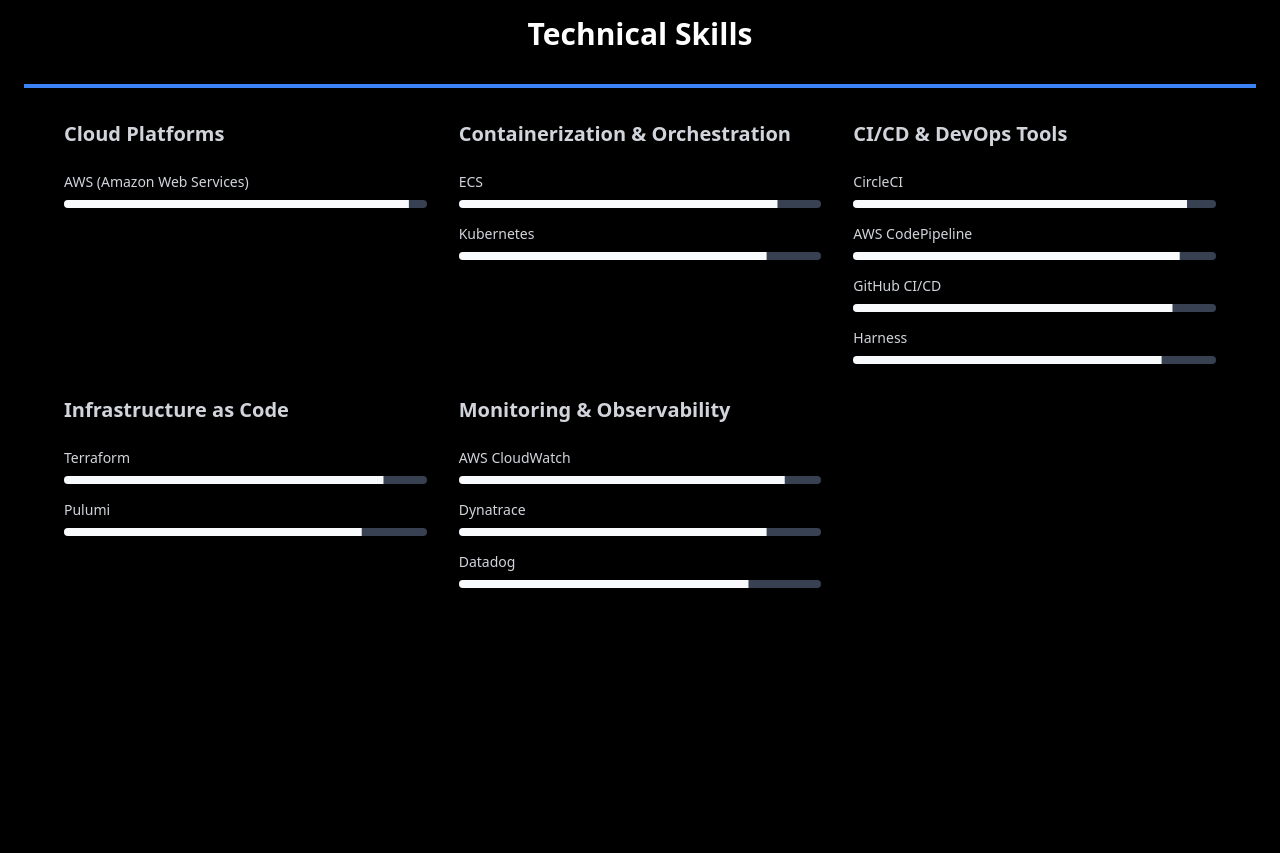
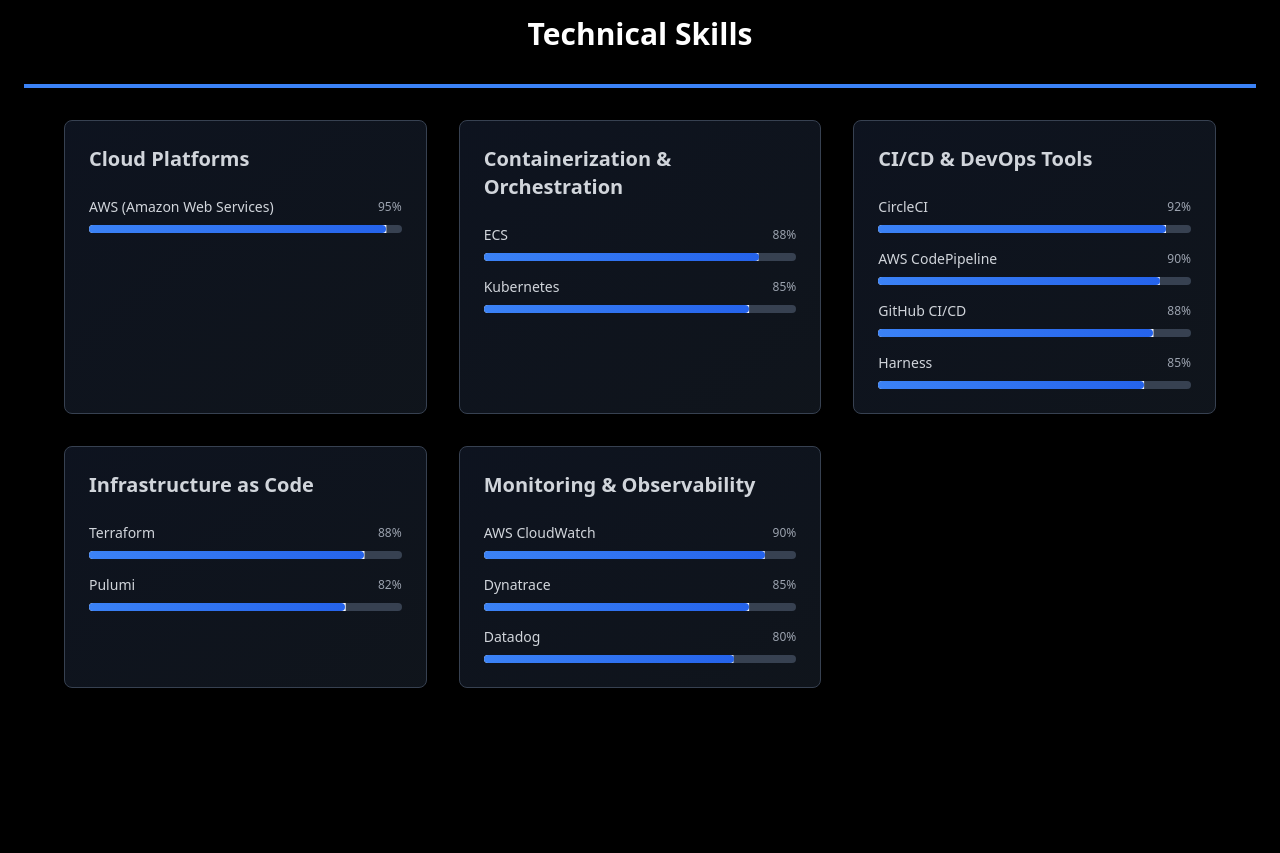
Before and after one commit to alinaleem/cloud-career-hub, a React (Vite) app: page / in a window 1280 px wide. Shown: the part 2000-2853 px from the top of the page. Built offline with nearby package versions, Linux system fonts and the light colour scheme.

Commit message:
Add hover effects to skills section
Added hover effects to the technical skills section, and provided a detailed prompt for replicating the changes on another platform.

```diff
--- a/src/components/SkillsChart.tsx
+++ b/src/components/SkillsChart.tsx
@@ -49,8 +49,11 @@ const SkillsChart = () => {
 
       <div className="grid md:grid-cols-2 lg:grid-cols-3 gap-8 max-w-6xl mx-auto">
         {skillCategories.map((category, categoryIndex) => (
-          <div key={categoryIndex} className="space-y-6">
-            <h3 className="text-xl font-bold text-gray-300 mb-4">
+          <div
+            key={categoryIndex}
+            className="space-y-6 bg-gradient-to-br from-gray-900/80 to-gray-800/50 border border-gray-700 rounded-lg p-6 hover:border-gray-500 transition-all duration-300 group hover:scale-105 hover:shadow-2xl"
+          >
+            <h3 className="text-xl font-bold text-gray-300 mb-4 group-hover:text-white transition-colors">
               {category.title}
             </h3>
 
@@ -58,14 +61,23 @@ const SkillsChart = () => {
               {category.skills.map((skill, skillIndex) => (
                 <div key={skillIndex} className="space-y-2">
                   <div className="flex justify-between items-center">
-                    <span className="text-sm font-medium text-gray-300">
+                    <span className="text-sm font-medium text-gray-300 group-hover:text-gray-100 transition-colors">
                       {skill.name}
                     </span>
+                    <span className="text-xs text-gray-400 group-hover:text-gray-200 transition-colors">
+                      {skill.level}%
+                    </span>
                   </div>
-                  <Progress
-                    value={skill.level}
-                    className="h-2 bg-gray-700"
-                  />
+                  <div className="relative">
+                    <Progress
+                      value={skill.level}
+                      className="h-2 bg-gray-700 group-hover:bg-gray-600 transition-colors"
+                    />
+                    <div
+                      className="absolute top-0 left-0 h-2 bg-gradient-to-r from-blue-500 to-blue-600 rounded-full transition-all duration-500 group-hover:from-blue-400 group-hover:to-blue-500 group-hover:shadow-lg group-hover:shadow-blue-500/30"
+                      style={{ width: `${skill.level}%` }}
+                    />
+                  </div>
                 </div>
               ))}
             </div>
```
